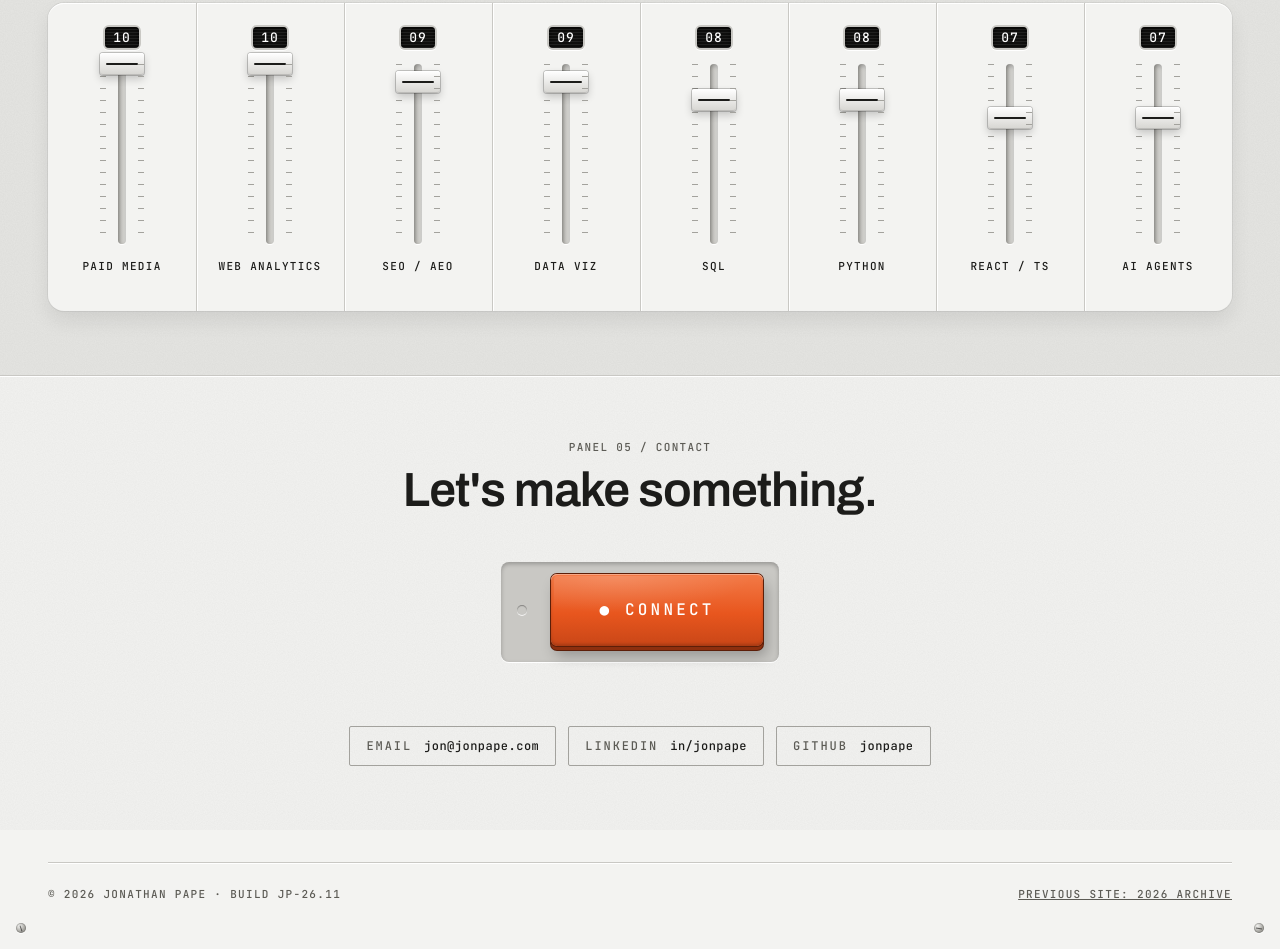
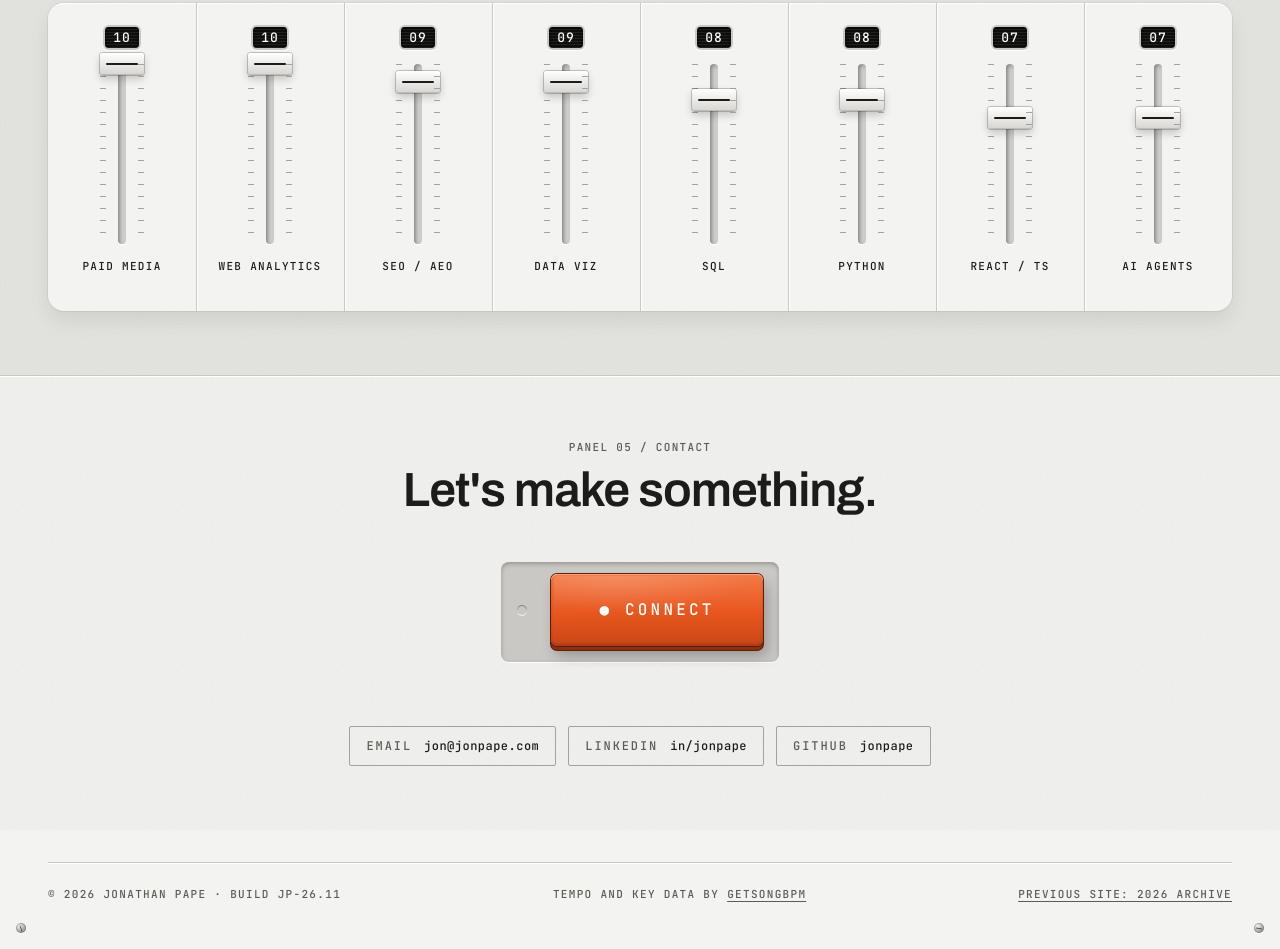
Before and after one commit to jonpape/jonpapev2, a plain HTML site: page index.html in a window 1280 px wide. Shown: the part 4487-5436 px from the top of the page. Drawn offline with Linux system fonts and the light colour scheme.

Commit message:
backlink

```diff
--- a/index.html
+++ b/index.html
@@ -447,6 +447,8 @@
     .footer { position: relative; padding: 32px 0 48px; }
     .footer .row { display: flex; justify-content: space-between; gap: 24px; padding-top: 24px; }
     .footer .screw { top: auto; bottom: 16px; }
+    .footer .row a { text-underline-offset: 3px; }
+    .footer .row a:focus-visible { outline: 2px solid var(--signal); outline-offset: 3px; }
 
     .icon { fill: none; stroke: currentColor; stroke-width: 1.5; stroke-linecap: round; stroke-linejoin: round; }
 
@@ -833,6 +835,7 @@
       <hr class="groove">
       <div class="row">
         <span class="label">© <span id="year">2026</span> Jonathan Pape · Build JP-26.11</span>
+        <span class="label">Tempo and key data by <a href="https://getsongbpm.com">GetSongBPM</a></span>
         <a class="label" href="/archive/2026/">Previous site: 2026 archive</a>
       </div>
     </div>
```
